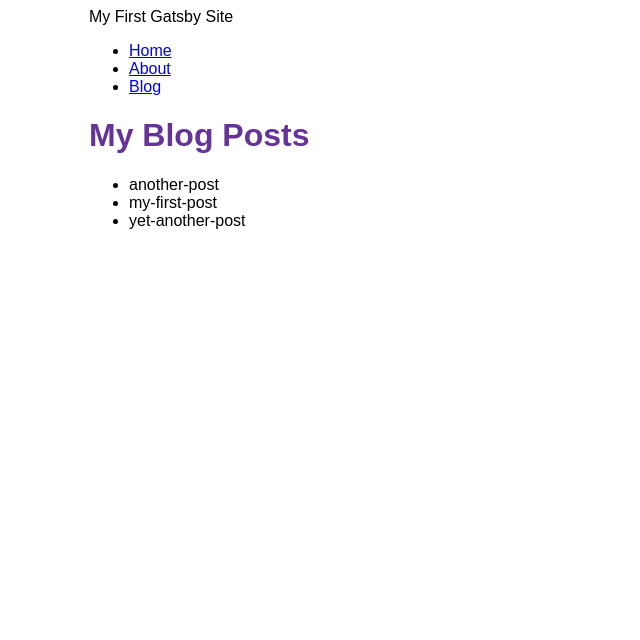
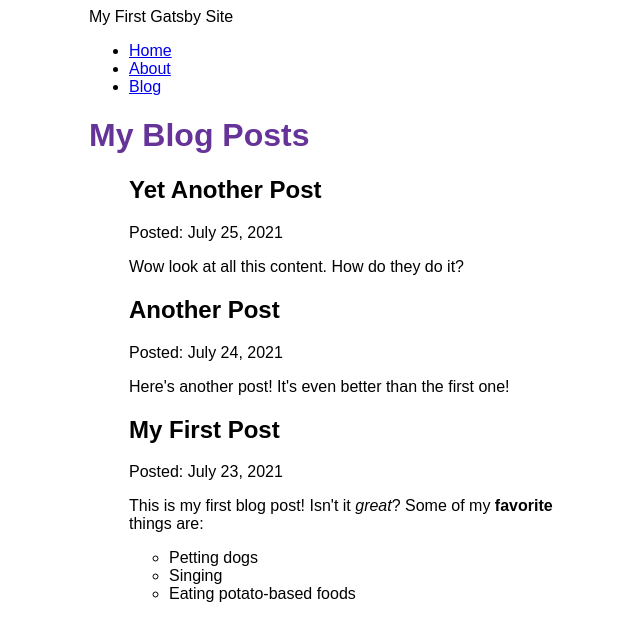
Before and after one commit to ochio/gatsby-tutorial, a Gatsby site: page /blog in a window 1280 px wide. Shown: the whole page, without its empty margins (301-941 px from the left). Built offline with nearby package versions, Linux system fonts and the light colour scheme; Gatsby itself is replaced by a stand-in of ours.

Commit message:
tutorial part5

```diff
--- a/blog/another-post.mdx
+++ b/blog/another-post.mdx
@@ -0,0 +1,6 @@
+---
+title: "Another Post"
+date: "2021-07-24"
+---
+
+Here's another post! It's even better than the first one!
--- a/blog/my-first-post.mdx
+++ b/blog/my-first-post.mdx
@@ -0,0 +1,9 @@
+---
+title: "My First Post"
+date: "2021-07-23"
+---
+This is my first blog post! Isn't it *great*?
+Some of my **favorite** things are:
+* Petting dogs
+* Singing
+* Eating potato-based foods
--- a/blog/yet-another-post.mdx
+++ b/blog/yet-another-post.mdx
@@ -0,0 +1,6 @@
+---
+title: "Yet Another Post"
+date: "2021-07-25"
+---
+
+Wow look at all this content. How do they do it?
--- a/gatsby-config.js
+++ b/gatsby-config.js
@@ -12,5 +12,6 @@
                 path: `${__dirname}/blog`,
             }
         },
+        "gatsby-plugin-mdx",
     ]
 }
--- a/package.json
+++ b/package.json
@@ -15,8 +15,11 @@
     "clean": "gatsby clean"
   },
   "dependencies": {
+    "@mdx-js/mdx": "^1.6.22",
+    "@mdx-js/react": "^1.6.22",
     "gatsby": "^4.5.4",
     "gatsby-plugin-image": "^2.6.0",
+    "gatsby-plugin-mdx": "^3.6.0",
     "gatsby-plugin-sharp": "^4.6.0",
     "gatsby-source-filesystem": "^4.6.0",
     "react": "^17.0.1",
--- a/src/pages/blog.js
+++ b/src/pages/blog.js
@@ -1,18 +1,22 @@
 import * as React from 'react'
 import { graphql } from 'gatsby'
+import { MDXRenderer } from 'gatsby-plugin-mdx'
 import Layout from '../components/layout'
 
 const BlogPage = ({data}) => {
-  console.log(data);
   return (
     <Layout pageTitle="My Blog Posts">
       <ul>
         {
-          data.allFile.nodes.map(node => {
+          data.allMdx.nodes.map(node => {
             return (
-              <li key={node.name}>
-                {node.name}
-              </li>
+              <article key={node.id}>
+                <h2>{node.frontmatter.title}</h2>
+                <p>Posted: {node.frontmatter.date}</p>
+                <MDXRenderer>
+                  {node.body}
+                </MDXRenderer>
+              </article>
               )
           })
         }
@@ -23,9 +27,14 @@
 
 export const query = graphql`
 query MyQuery {
-  allFile {
+  allMdx(sort: {fields: frontmatter___date, order: DESC}) {
     nodes {
-      name
+      frontmatter {
+        date(formatString: "MMMM D, YYYY")
+        title
+      }
+      id
+      body
     }
   }
 }
```
Also changed, not shown: 1 other file.
